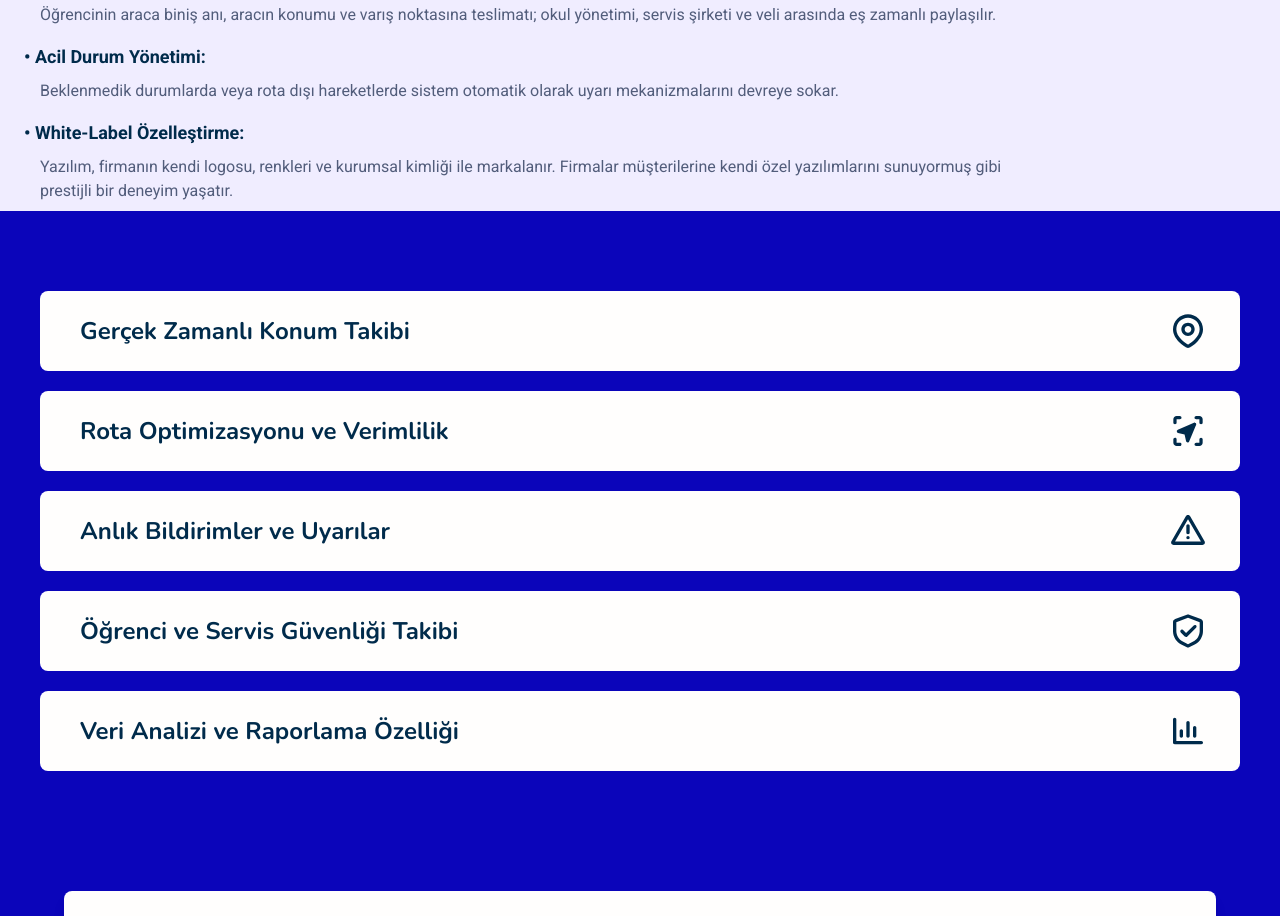
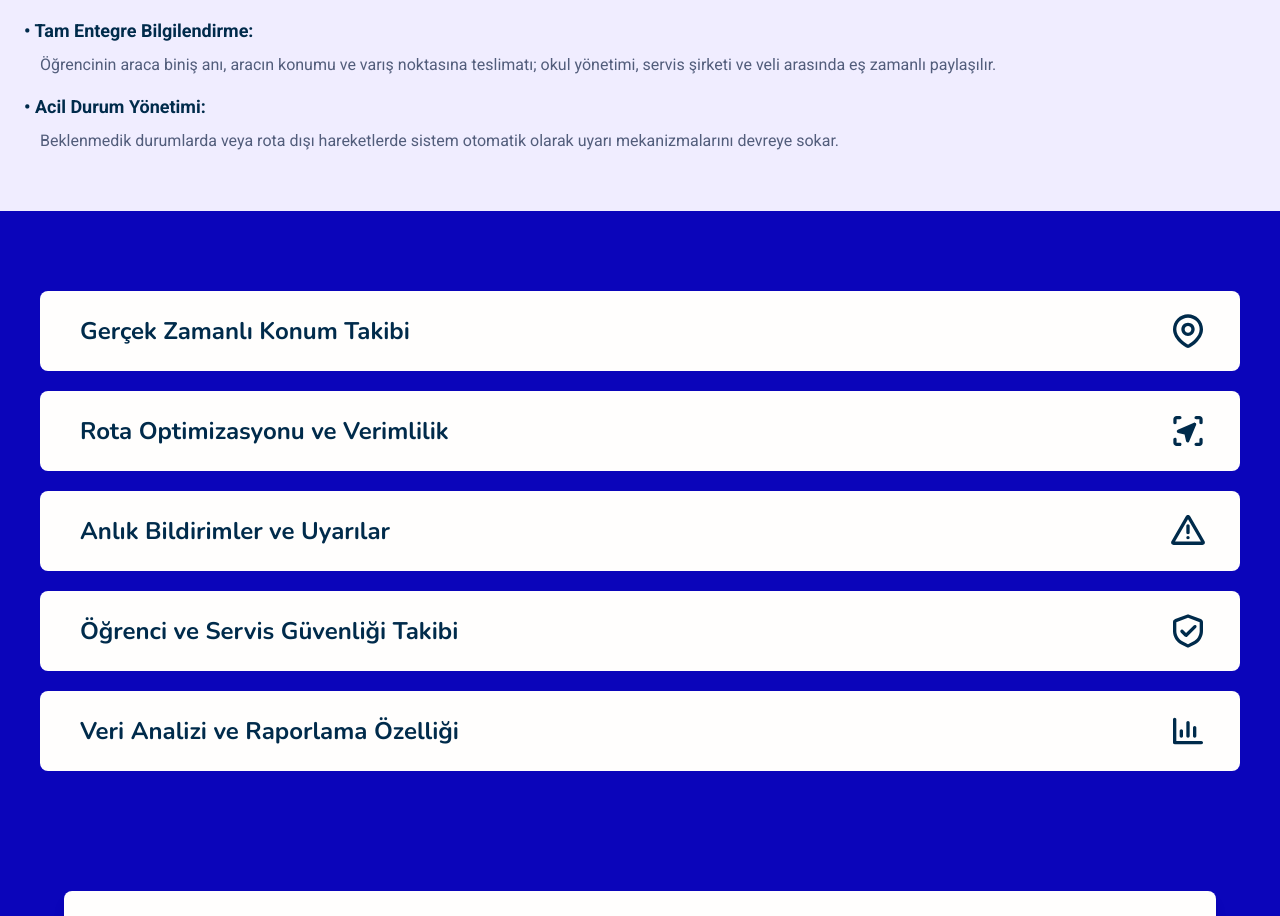
Before and after one commit to eerdem5387/schoolroute-website, a Next.js app: page / in a window 1280 px wide. Shown: the part 2369-3285 px from the top of the page. Built offline with nearby package versions, Linux system fonts and the light colour scheme.

Commit message:
White-Label Özelleştirme maddesi kaldırıldı

```diff
--- a/src/pages/index.tsx
+++ b/src/pages/index.tsx
@@ -868,20 +868,6 @@ export default function Home() {
                     Beklenmedik durumlarda veya rota dışı hareketlerde sistem otomatik olarak uyarı mekanizmalarını devreye sokar.
                   </span>
                 </motion.li>
-                <motion.li
-                  initial={{ opacity: 0, x: -20 }}
-                  whileInView={{ opacity: 1, x: 0 }}
-                  viewport={{ once: true }}
-                  transition={{ duration: 0.5, delay: 0.5 }}
-                  className="flex flex-col gap-1.5 md:gap-2"
-                >
-                  <span className="font-roboto text-sm sm:text-base md:text-lg text-[#002B4B] font-semibold break-words">
-                    • White-Label Özelleştirme:
-                  </span>
-                  <span className="font-roboto text-xs sm:text-sm md:text-base text-[#525D7B] leading-relaxed pl-3 md:pl-4 break-words">
-                    Yazılım, firmanın kendi logosu, renkleri ve kurumsal kimliği ile markalanır. Firmalar müşterilerine kendi özel yazılımlarını sunuyormuş gibi prestijli bir deneyim yaşatır.
-                  </span>
-                </motion.li>
               </ul>
             </motion.div>
           </div>
```
